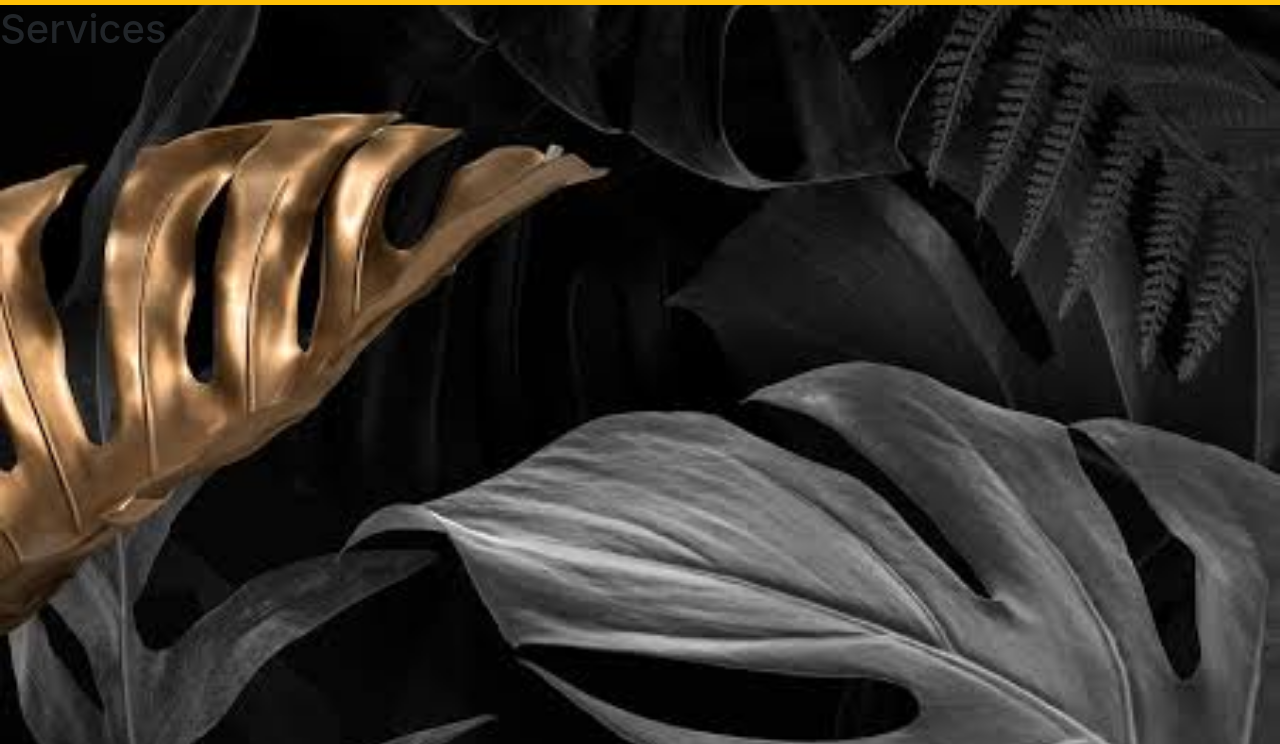
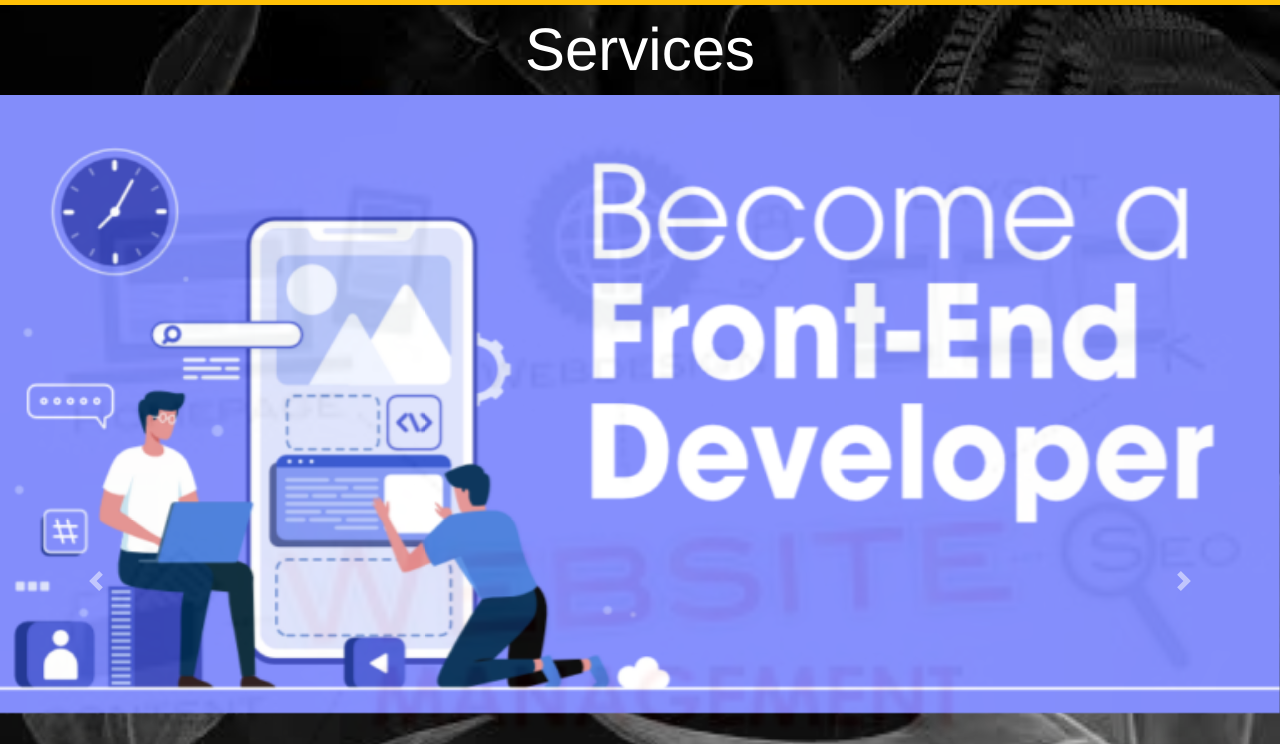
Before and after one commit to Cifeanyi/Mycard, a plain HTML site: page serve.html in a window 1280 px wide. Shown: the part 56-800 px from the top of the page. Drawn offline with nearby package versions, Linux system fonts and the light colour scheme.

Commit message:
secondcommit

```diff
--- a/serve.html
+++ b/serve.html
@@ -42,7 +42,32 @@
         </div>
 
    </nav>
-   <h1 class="ser">Services</h1>
+   <div class="ser">Services
+
+    <div id="carouselExampleFade" class="carousel slide carousel-fade" data-ride="carousel">
+        <div class="carousel-inner">
+          <div class="carousel-item active">
+            <img src="img/fe.png" class="d-block w-100" alt="...">
+          </div>
+          <div class="carousel-item">
+            <img src="img/wm.jpeg" class="d-block w-100" alt="...">
+          </div>
+          <div class="carousel-item">
+            <img src="img/wp.png" class="d-block w-100" alt="...">
+          </div>
+        </div>
+        <button class="carousel-control-prev" type="button" data-target="#carouselExampleFade" data-slide="prev">
+          <span class="carousel-control-prev-icon" aria-hidden="true"></span>
+          <span class="sr-only">Previous</span>
+        </button>
+        <button class="carousel-control-next" type="button" data-target="#carouselExampleFade" data-slide="next">
+          <span class="carousel-control-next-icon" aria-hidden="true"></span>
+          <span class="sr-only">Next</span>
+        </button>
+      </div>
+
+
+   </div>
 
     <script src="https://cdn.jsdelivr.net/npm/jquery@3.5.1/dist/jquery.slim.min.js" integrity="sha384-DfXdz2htPH0lsSSs5nCTpuj/zy4C+OGpamoFVy38MVBnE+IbbVYUew+OrCXaRkfj" crossorigin="anonymous"></script>
 <script src="https://cdn.jsdelivr.net/npm/popper.js@1.16.1/dist/umd/popper.min.js" integrity="sha384-9/reFTGAW83EW2RDu2S0VKaIzap3H66lZH81PoYlFhbGU+6BZp6G7niu735Sk7lN" crossorigin="anonymous"></script>
--- a/visual.css
+++ b/visual.css
@@ -26,3 +26,9 @@ body{
     background-image:url(img/bg.jpeg);
     background-size: cover;
 }
+.ser{
+    text-align: center;
+    color: white;
+    font-family: 'Franklin Gothic Medium';
+    font-size:60px;
+}
```
Also changed, not shown: img/fe.png (added), img/wm.jpeg (added), img/wp.png (added), index.html (renamed from indx.html).
